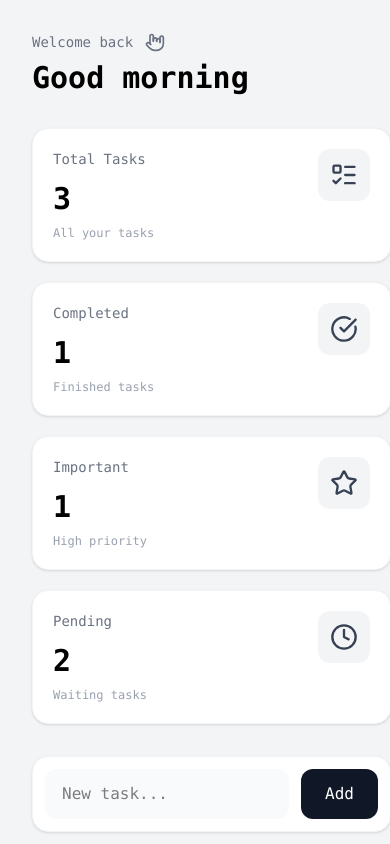
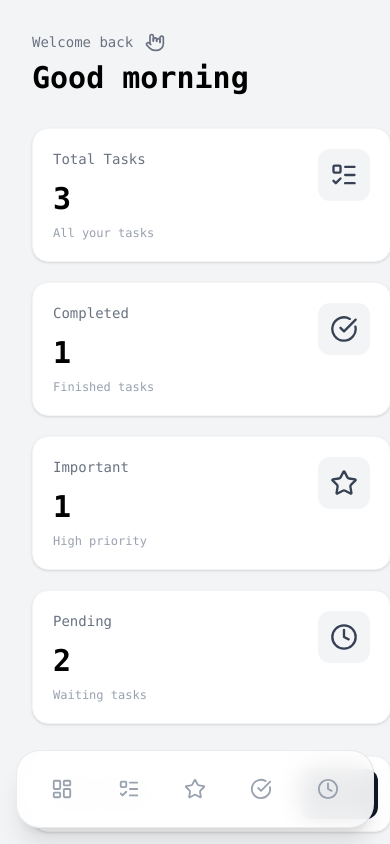
Before and after one commit to zahra-alvandi/taskflow, a React (Vite) app: page / in a window 390 px wide. Shown: the top 844 px of the page. Built offline with nearby package versions, Linux system fonts and the light colour scheme.

Commit message:
feat: add active mobile navigation state

```diff
--- a/src/App.jsx
+++ b/src/App.jsx
@@ -1,5 +1,6 @@
 import { useState } from "react";
 import Sidebar from "./components/Sidebar";
+import BottomNav from "./components/BottomNav";
 import Dashboard from "./pages/Dashboard";
 import AddTask from "./components/AddTasks";
 
@@ -27,6 +28,7 @@ function App() {
 
   const [editingId, setEditingId] = useState(null);
   const [editTitle, setEditTitle] = useState("");
+  const [activeNav, setActiveNav] = useState(null);
 
   const deleteTask = (id) => {
     const newTasks = tasks.filter((task) => {
@@ -35,8 +37,6 @@ function App() {
 
     setTask(newTasks);
   };
-
-
 
   const addTask = (event, title) => {
     event.preventDefault();
@@ -53,7 +53,6 @@ function App() {
     };
 
     setTask([...tasks, newTask]);
-
   };
 
   const toggleTask = (id) => {
@@ -124,6 +123,12 @@ function App() {
         editTask={editTask}
         addTask={addTask}
       />
+      <BottomNav
+        setFilter={setFilter}
+        filter={filter}
+        activeNav={activeNav}
+        setActiveNav={setActiveNav}
+      />
     </div>
   );
 }
--- /dev/null
+++ b/src/components/BottomNav.jsx
@@ -0,0 +1,133 @@
+import {
+  LayoutDashboard,
+  ListTodo,
+  Star,
+  CircleCheckBig,
+  Clock,
+  CheckCircle,
+} from "lucide-react";
+
+function BottomNav({ setFilter, filter, activeNav, setActiveNav }) {
+  return (
+    <nav className="fixed bottom-4 left-1/2 -translate-x-1/2 w-[calc(100%-2rem)] max-w-md bg-white/90 backdrop-blur-md border border-gray-200/80 px-3 py-2.5 flex justify-around rounded-3xl shadow-xl md:hidden">
+      <button
+        onClick={() => setActiveNav("dashboard")}
+        className={`relative flex flex-col items-center justify-center w-14 h-14 transition-all duration-300 ease-out ${
+          activeNav === "dashboard" ? "-translate-y-4" : "text-gray-400"
+        }`}
+      >
+        {activeNav === "dashboard" && (
+          <div className="absolute -top-3 w-16 h-16 bg-white rounded-full" />
+        )}
+
+        <div className="relative z-10 flex items-center justify-center w-11 h-11 rounded-full">
+          <LayoutDashboard size={22} />
+        </div>
+
+        {activeNav === "dashboard" && (
+          <span className="relative z-10 text-[10px] font-medium mt-1">
+            Dashboard
+          </span>
+        )}
+      </button>
+
+      <button
+        onClick={() => {
+          setActiveNav("all");
+          setFilter("all");
+        }}
+        className={`relative flex flex-col items-center justify-center w-14 h-14 transition-all duration-300 ease-out ${
+          activeNav === "all" ? "-translate-y-4" : "text-gray-400"
+        }`}
+      >
+        {activeNav === "all" && (
+          <div className="absolute -top-3 w-16 h-16 bg-white rounded-full" />
+        )}
+
+        <div className="relative z-10 flex items-center justify-center w-11 h-11 rounded-full">
+          <ListTodo size={22} />
+        </div>
+
+        {activeNav === "all" && (
+          <span className="relative z-10 text-[10px] font-medium mt-1">
+            All Tasks
+          </span>
+        )}
+      </button>
+
+      <button
+        onClick={() => {
+          setActiveNav("important");
+          setFilter("important");
+        }}
+        className={`relative flex flex-col items-center justify-center w-14 h-14 transition-all duration-300 ease-out ${
+          activeNav === "important" ? "-translate-y-4" : "text-gray-400"
+        }`}
+      >
+        {activeNav === "important" && (
+          <div className="absolute -top-3 w-16 h-16 bg-white rounded-full" />
+        )}
+
+        <div className="relative z-10 flex items-center justify-center w-11 h-11 rounded-full">
+          <Star size={22} />
+        </div>
+
+        {activeNav === "important" && (
+          <span className="relative z-10 text-[10px] font-medium mt-1">
+            Important
+          </span>
+        )}
+      </button>
+
+      <button
+        onClick={() => {
+          setActiveNav("completed");
+          setFilter("completed");
+        }}
+        className={`relative flex flex-col items-center justify-center w-14 h-14 transition-all duration-300 ease-out ${
+          activeNav === "completed" ? "-translate-y-4" : "text-gray-400"
+        }`}
+      >
+        {activeNav === "completed" && (
+          <div className="absolute -top-3 w-16 h-16 bg-white rounded-full" />
+        )}
+
+        <div className="relative z-10 flex items-center justify-center w-11 h-11 rounded-full">
+          <CheckCircle size={22} />
+        </div>
+
+        {activeNav === "completed" && (
+          <span className="relative z-10 text-[10px] font-medium mt-1">
+            Completed
+          </span>
+        )}
+      </button>
+
+      <button
+        onClick={() => {
+          setActiveNav("pending");
+          setFilter("pending");
+        }}
+        className={`relative flex flex-col items-center justify-center w-14 h-14 transition-all duration-300 ease-out ${
+          activeNav === "pending" ? "-translate-y-4" : "text-gray-400"
+        }`}
+      >
+        {activeNav === "pending" && (
+          <div className="absolute -top-3 w-16 h-16 bg-white rounded-full" />
+        )}
+
+        <div className="relative z-10 flex items-center justify-center w-11 h-11 rounded-full">
+          <Clock size={22} />
+        </div>
+
+        {activeNav === "pending" && (
+          <span className="relative z-10 text-[10px] font-medium mt-1">
+            Pending
+          </span>
+        )}
+      </button>
+    </nav>
+  );
+}
+
+export default BottomNav;
--- a/src/components/Sidebar.jsx
+++ b/src/components/Sidebar.jsx
@@ -8,7 +8,7 @@ import {
 
 function Sidebar({ setFilter, filter }) {
   return (
-    <aside className="w-64 min-h-screen bg-white border-r border-gray-200 p-6 hidden md:block">
+    <aside className="w-64 min-h-screen bg-white border-r border-gray-200 p-6 hidden md:flex md:flex-col">
       <h1 className="text-2xl font-bold mb-10">TaskFlow</h1>
 
       <nav className="space-y-2">
--- a/src/pages/Dashboard.jsx
+++ b/src/pages/Dashboard.jsx
@@ -10,6 +10,7 @@ import StatCard from "../components/StatsCard";
 import TaskList from "../components/TaskList";
 import AddTask from "../components/AddTasks";
 import { useState } from "react";
+import BottomNav from "../components/BottomNav";
 
 function Dashboard({
   tasks,
@@ -91,7 +92,7 @@ function Dashboard({
   ];
 
   return (
-    <main className="flex-1 p-8">
+    <main className="flex-1 p-8 pb-24 md:pb-8">
       <header className="mb-8">
         <p className="flex gap-3 text-sm text-gray-500 mb-2">
           Welcome back
```
